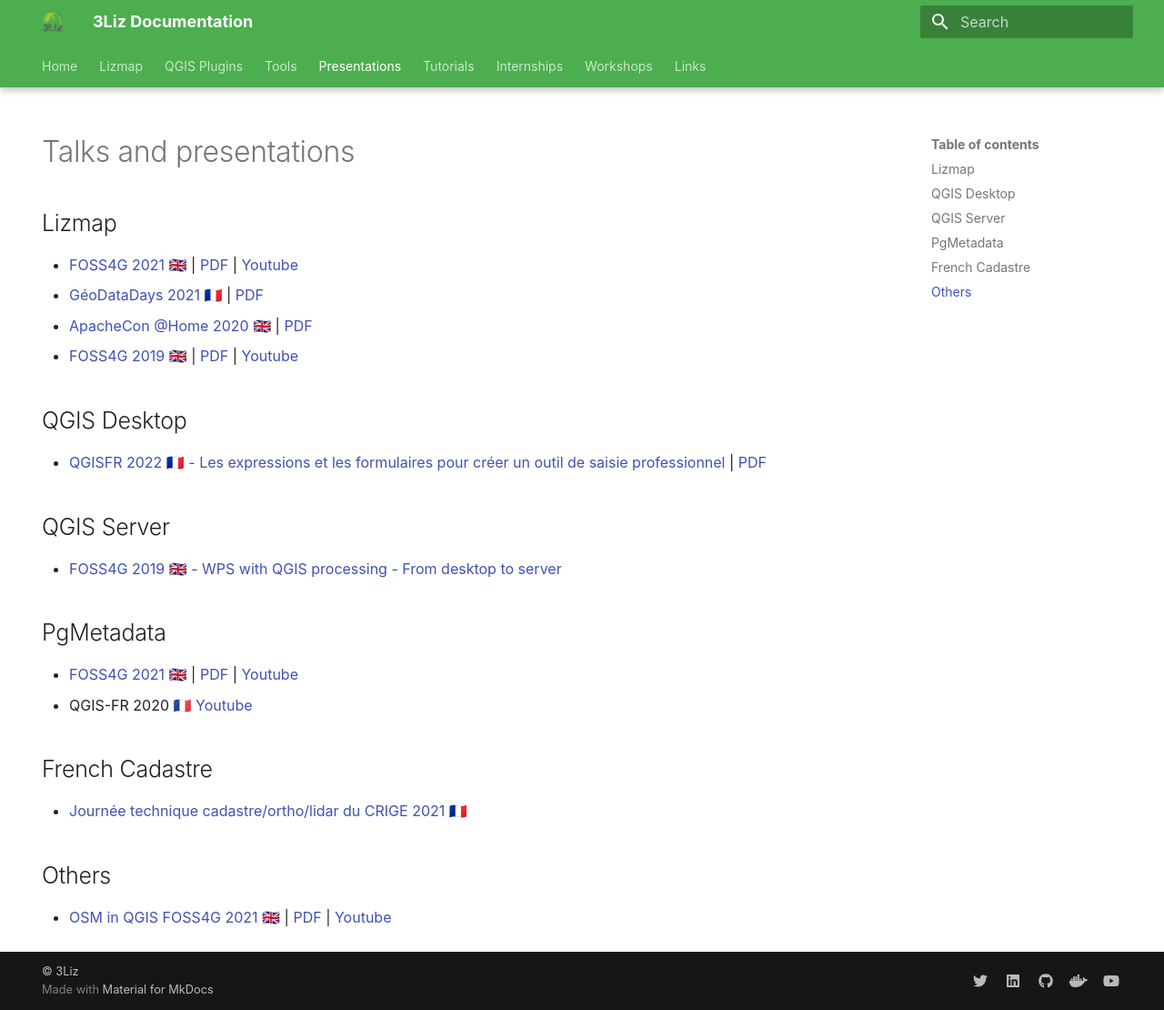
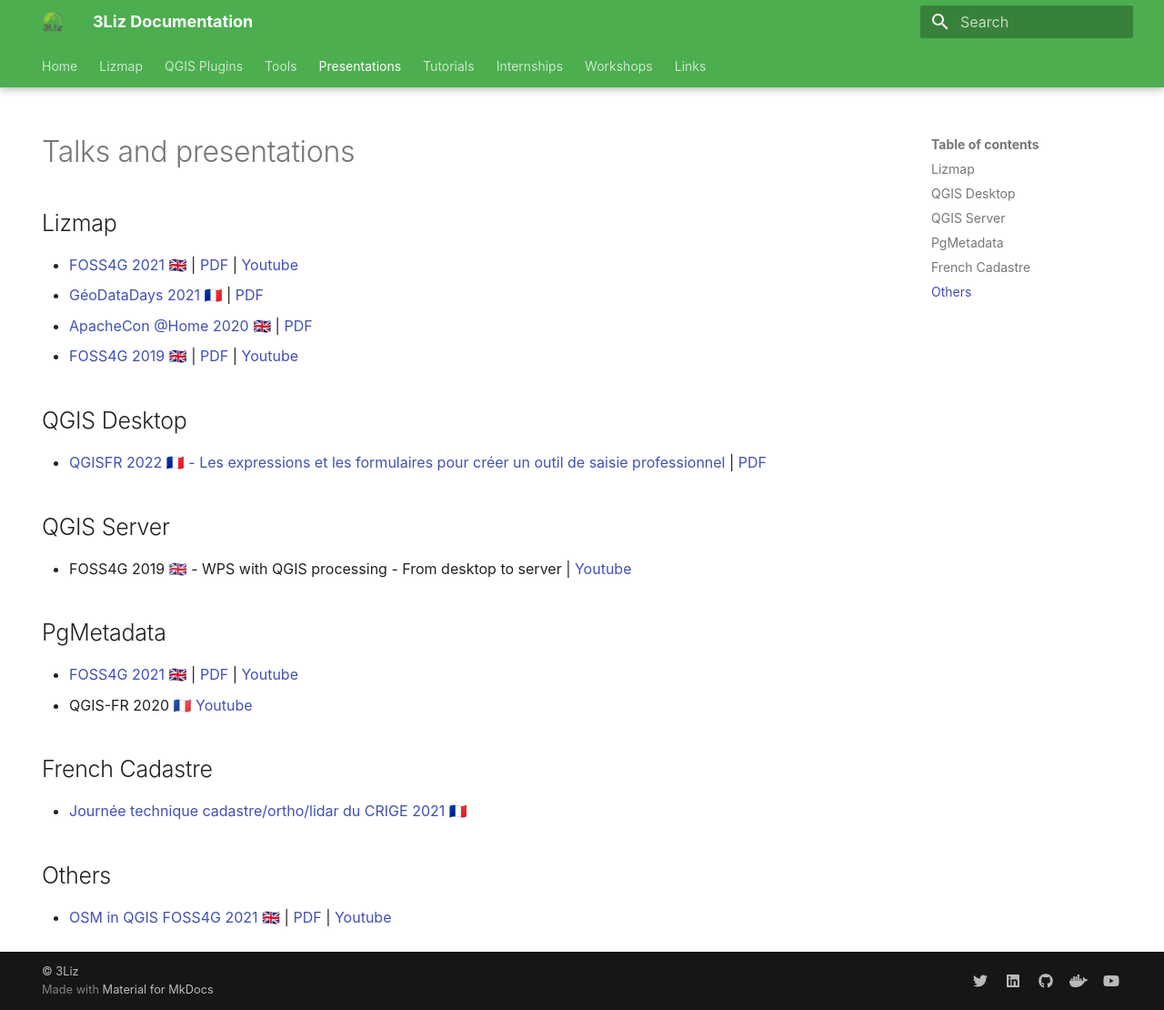
Before and after one commit to 3liz/3liz.github.io, an MkDocs documentation site: the page built from docs/talks.md, in a window 1280 px wide and 1110 px high. Shown: the whole window at 91% size. Built offline with MkDocs 1.6.1 and Material for MkDocs 9.7.7, drawn with Linux system fonts in a browser that asks for light colours; nearby versions of some CDN libraries.

Commit message:
Review the youtube link

```diff
--- a/docs/talks.md
+++ b/docs/talks.md
@@ -25,7 +25,8 @@
 
 ## QGIS Server
 
-* [FOSS4G 2019 🇬🇧 - WPS with QGIS processing - From desktop to server](https://www.youtube.com/watch?v=YL1tdcJwimA)
+* FOSS4G 2019 🇬🇧 - WPS with QGIS processing - From desktop to server
+  | [Youtube](https://www.youtube.com/watch?v=YL1tdcJwimA)
 
 ## PgMetadata
 
```
